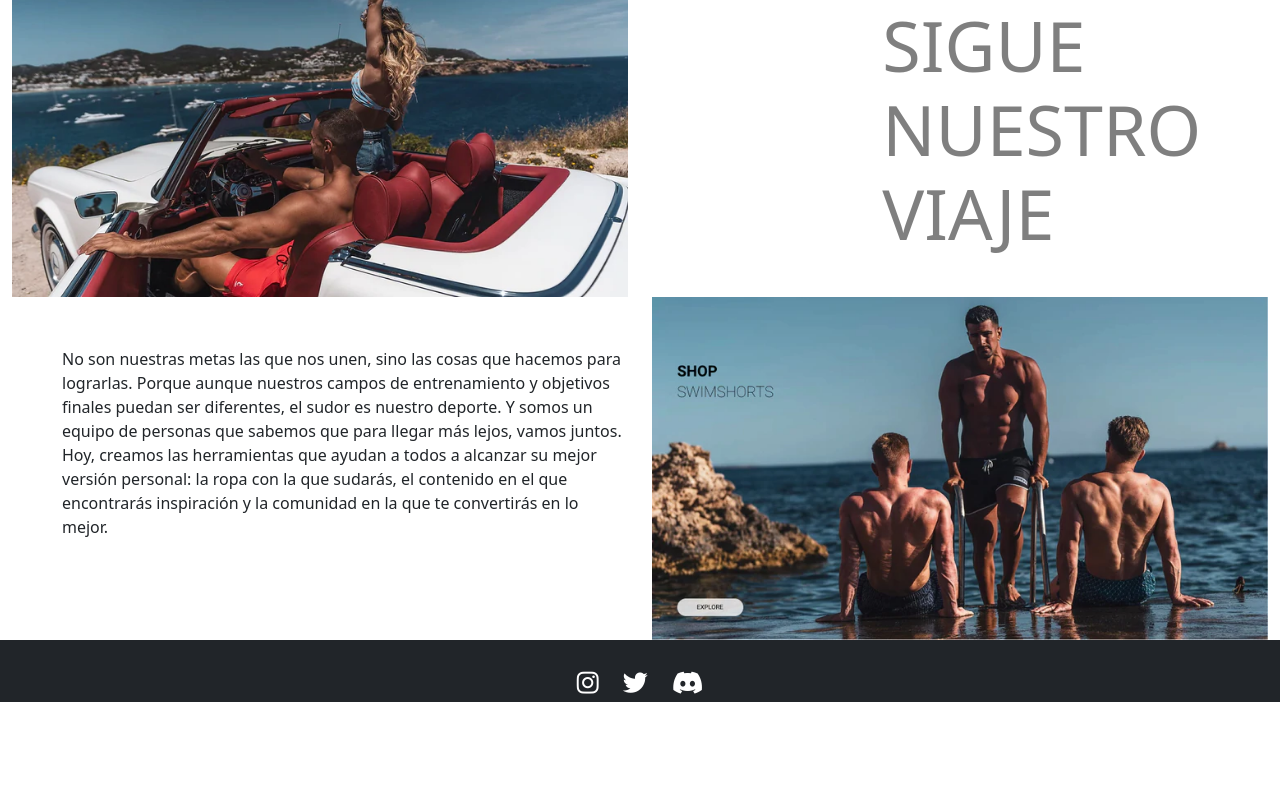
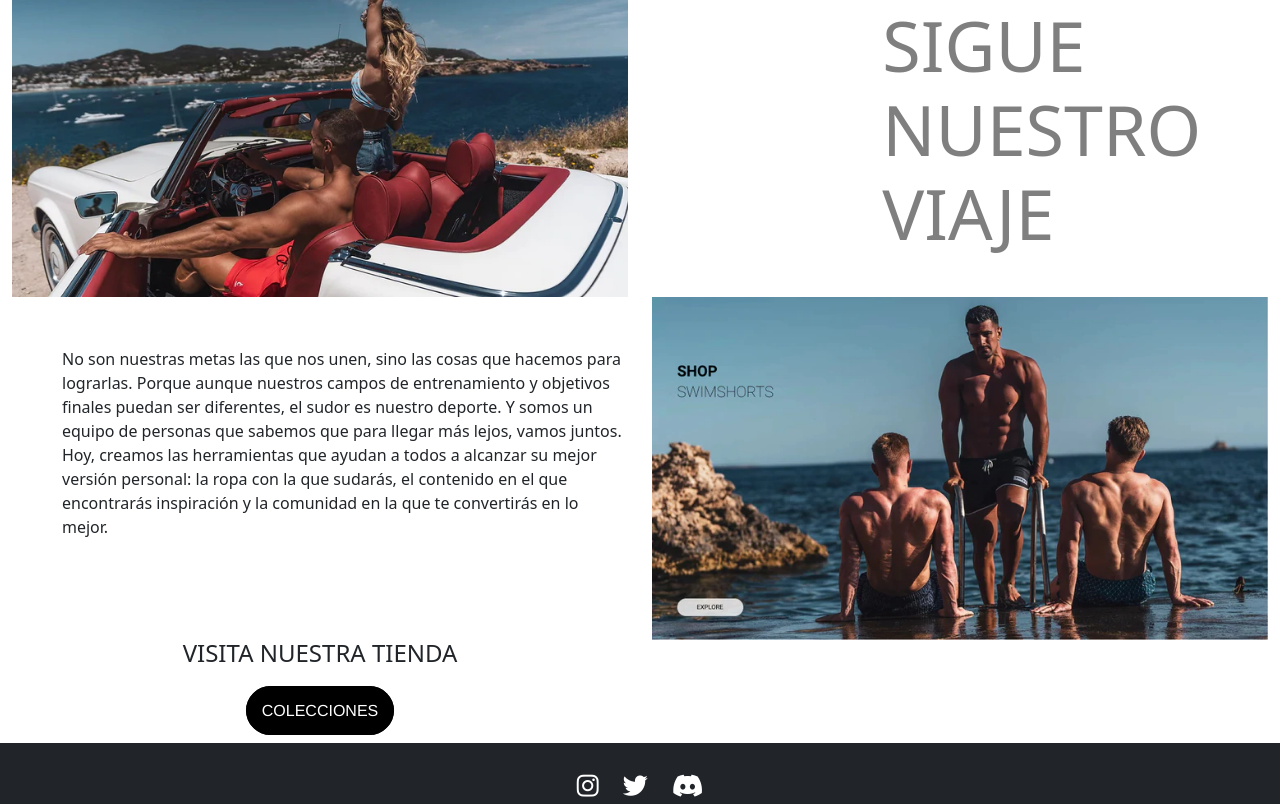
Before and after one commit to herniramos/CoderhouseDesarrolloWeb, a website: page index.html in a window 1280 px wide. Shown: the part 1220-2024 px from the top of the page. Before the commit the page ends 1922 px from the top, so only its background shows below. Drawn offline with nearby package versions, Linux system fonts and the light colour scheme; a script that the page names is missing.

Commit message:
Se agrega logo en title,se agrega boton para ir a coleccion desde el index y correciones de sintaxis

```diff
--- a/index.html
+++ b/index.html
@@ -8,6 +8,7 @@
     <meta name="keywords" content="comprar,ropa deportiva,fitness,deporte,gimnasio,gym,musculacion,motivacion">
     <meta name="description" content="Sitio web oficial de la marca de ropa deportiva LIFT .Nos dedicamos a la venta de ropa deportiva,inspiración y motivación en el mundo Fitness ">
     <title>LIFT | Inicio</title>
+    <link rel="icon" href="img/logo.ico">
     <link rel="stylesheet" href="https://cdnjs.cloudflare.com/ajax/libs/font-awesome/6.1.0/css/all.min.css" integrity="sha512-10/jx2EXwxxWqCLX/hHth/vu2KY3jCF70dCQB8TSgNjbCVAC/8vai53GfMDrO2Emgwccf2pJqxct9ehpzG+MTw==" crossorigin="anonymous" referrerpolicy="no-referrer">
     <!--WOW-->
     <link rel="stylesheet" href="https://cdnjs.cloudflare.com/ajax/libs/animate.css/4.1.1/animate.min.css" />
@@ -114,6 +115,11 @@
                               en lo mejor.
 
                 </p>
+                <div class="new-item">
+                  <h4 class="visita">VISITA NUESTRA TIENDA</h4>
+                  <a class="boton" href="page/colecciones.html" target="_blank">Colecciones</a>
+                </div>
+
 
             </div>
 
--- a/scss/_coleccion.scss
+++ b/scss/_coleccion.scss
@@ -14,6 +14,7 @@
     color: $color-letra;
     background-color:$color-fondo;
     border-color:$color-borde;
+    margin-bottom:$tam-margin;
 
     &:hover{
         background-color:$color-hover;
--- a/scss/_contacto.scss
+++ b/scss/_contacto.scss
@@ -1,4 +1,5 @@
 @import "variables";
+
 .bigicon {
     font-size: 35px;
     color:$color-fondo;
@@ -15,3 +16,8 @@
     position: relative;
     min-height: 100vh;
 }
+/*
+.text-center{
+    color: black;
+}
+*/
--- a/scss/_inicio.scss
+++ b/scss/_inicio.scss
@@ -105,3 +105,32 @@ $estilos:(
         font-size:70px;
 
     }
+
+    .boton{
+        border: 1px solid $color-borde;
+        padding: 15px;
+        background-color: $color-fondo;
+        color:$color-letra;
+        text-decoration: none;
+        text-transform: uppercase;
+        font-family: 'Helvetica', sans-serif;
+        border-radius: 50px;
+
+        &:hover{
+            color:$color-hover;
+        }
+
+        }
+
+
+.new-item{
+    text-align: $text-centrado;
+    margin-top: 100px;
+    margin-bottom:$tam-margin;
+}
+
+
+.visita{
+    margin-bottom:$tam-titulo;
+
+}
--- a/scss/_uneteanosotros.scss
+++ b/scss/_uneteanosotros.scss
@@ -1,11 +1,11 @@
 @import "variables";
+
 .parrafo{
     text-align:$text-centrado;
     font-size: 20px;
     margin-bottom:$tam-margin;
     margin-top:$tam-margin
 }
-
 
 .titulo {
     @extend .viaje;
@@ -14,20 +14,27 @@
     margin-left: 0px;
 
 }
+
 .card img{
     max-width: $tam-card;
 }
+
 .card {
     max-width: $tam-card;
+    margin-bottom: $tam-margin;
+    margin-left: 7px;
 }
 
 .main{
     text-align:$text-centrado;
     margin-left: 15px;
+
 }
+
 .unete{
     text-align: $text-centrado;
 }
+
 .card-body{
     background-color: $color-hover;
 }
```
Also changed, not shown: page/colecciones.html (+1 -0 lines), page/contacto.html (+1 -0 lines), page/uneteanosotros.html (+9 -8 lines), scss/_variables.scss (+1 -6 lines), css/style.css, img/istockphoto-1212703819-1024x1024.jpg (added), img/logo.ico (added).
